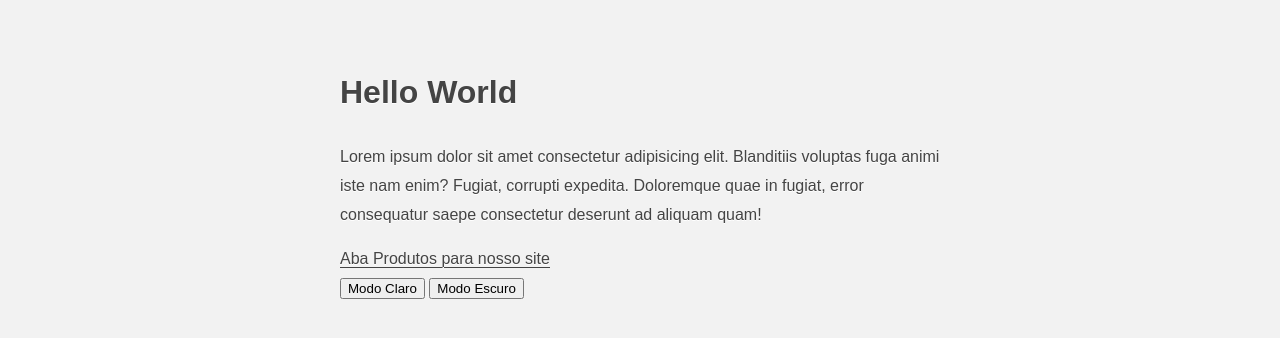
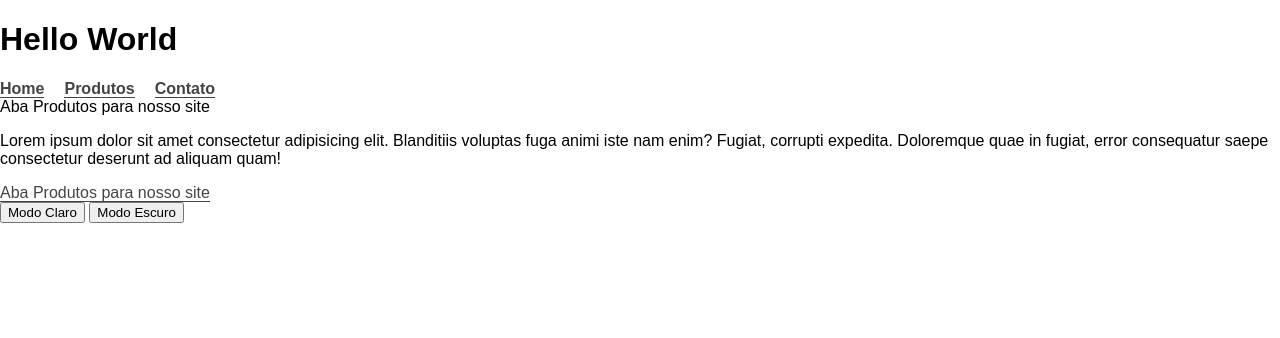
Before and after one commit to ArthurGoetz/TrabalhoFinalCPW, a plain HTML site: page index.html in a window 1280 px wide. Drawn offline with Linux system fonts and the light colour scheme.

Commit message:
Mudancas Html e Css cabecalho

```diff
--- a/css/darkstyle.css
+++ b/css/darkstyle.css
@@ -1,5 +1,5 @@
 body {
-    margin: 5% auto;
+    margin: 10% auto;
     background: #444444;
     color: #f2f2f2;
     font-family: sans-serif;
--- a/css/style.css
+++ b/css/style.css
@@ -1,13 +1,9 @@
+/* Estilo geral */
 body {
-    margin: 5% auto;
-    background: #f2f2f2;
-    color: #444444;
-    font-family: sans-serif;
-    font-size: 16px;
-    line-height: 1.8;
-    text-shadow: 0 1px 0 #ffffff;
-    max-width: 600px;
+  margin: 0;
+  font-family: Arial, sans-serif;
 }
+
 code {
     background: white;
 }
@@ -19,3 +15,25 @@ a {
 a:hover {
     border-bottom: 0;
 }
+
+/* Lista de navegação */
+nav ul {
+  list-style: none;
+  display: flex;
+  gap: 20px;
+  margin: 0;
+  padding: 0;
+}
+
+/* Links */
+nav a {
+   color: #444444;
+  text-decoration: none;
+  font-weight: bold;
+  transition: 0.3s;
+}
+
+/* Efeito hover */
+nav a:hover {
+  color: #ebe705f7;
+}
--- a/index.html
+++ b/index.html
@@ -1,13 +1,30 @@
 <!DOCTYPE html>
-<html lang="en">
+<html lang="pt-br">
 <head>
     <meta charset="UTF-8">
     <meta name="viewport" content="width=device-width, initial-scale=1.0">
-    <title>Home</title>
+    <title>Plush</title>
+    <link id = "tema" rel="stylesheet" href="css/style.css">
 </head>
-<link id = "tema" rel="stylesheet" href="css/style.css">
+
 <body>
+    <!--Cabeçalho da página-->
+<header>
     <h1>Hello World</h1>
+    <nav>
+        <ul>
+            <li><a href="index.html">Home</a></li>
+            <li><a href="produtos/pelucias.html">Produtos</a></li>
+            <li><a href="contato.html">Contato</a></li>
+        </ul>
+     </nav>
+</header>
+
+
+    Aba Produtos para nosso site
+    </a>
+
+
     <p>Lorem ipsum dolor sit amet consectetur adipisicing elit. Blanditiis voluptas fuga animi iste nam enim? Fugiat,
         corrupti expedita. Doloremque quae in fugiat, error consequatur saepe consectetur deserunt ad aliquam quam!
     </p>
```
